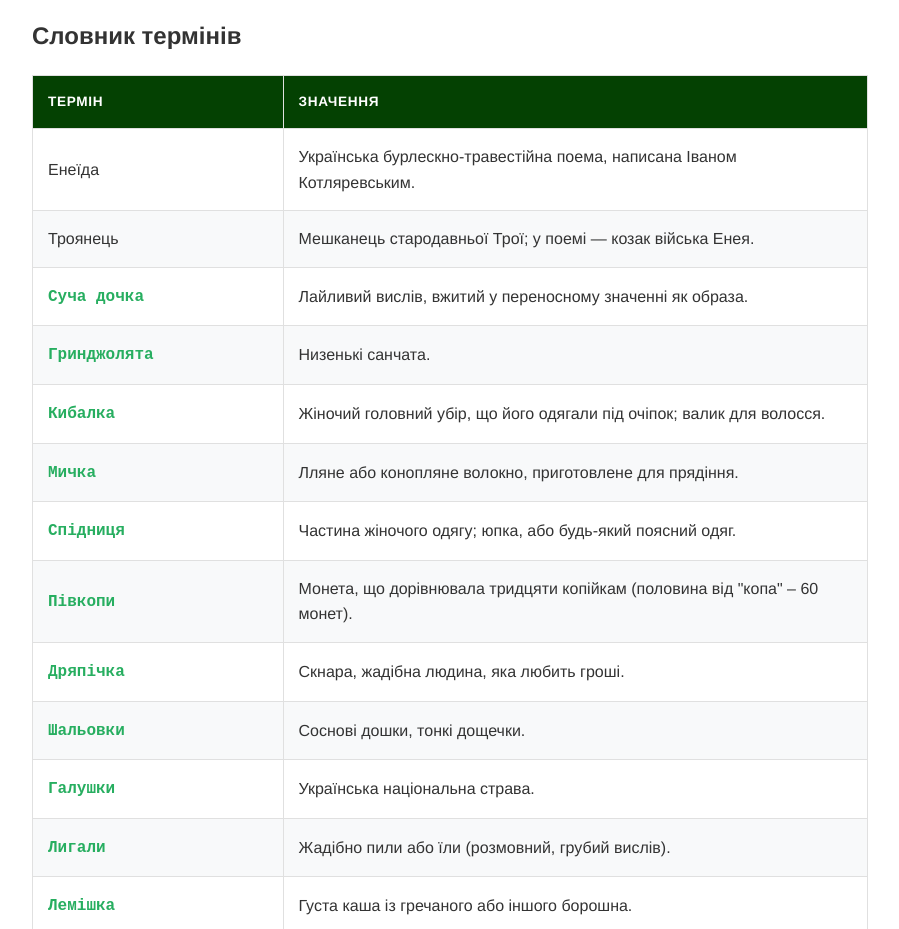
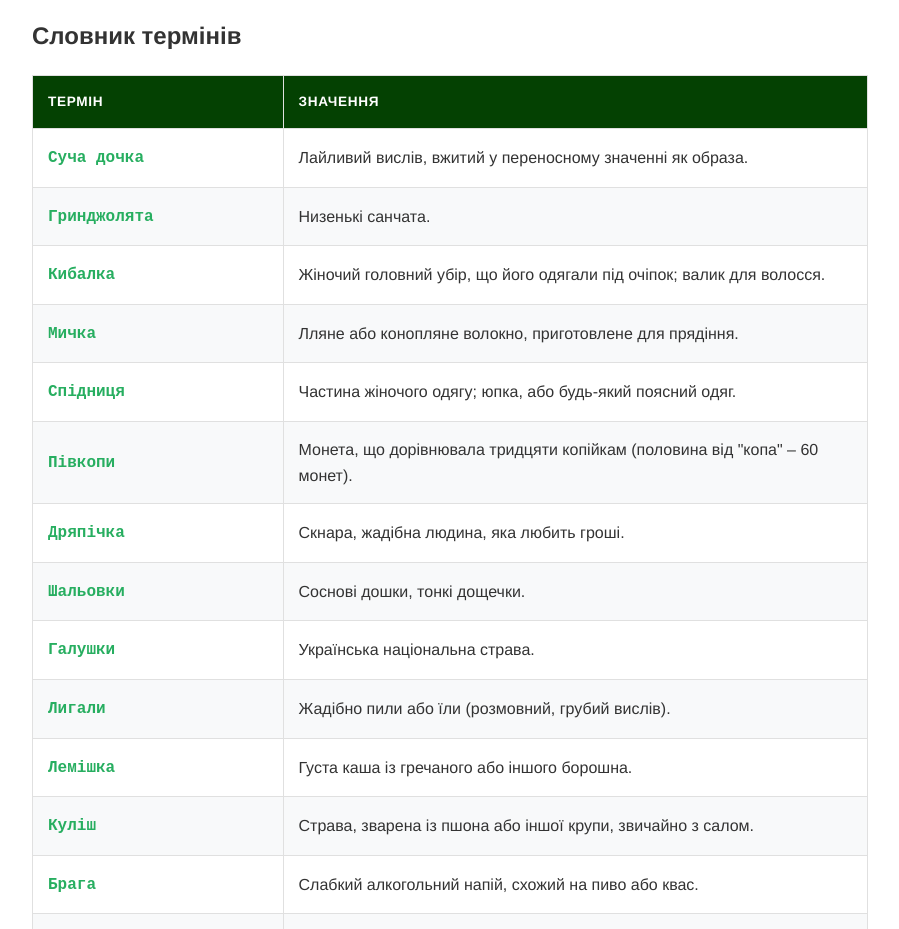
Before and after one commit to pozzz-code/eneida-wiki, a plain HTML site: page index.html in a window 1280 px wide. Shown: the part 9580-10509 px from the top of the page, without its empty margins (190-1089 px from the left). Drawn offline with Linux system fonts and the light colour scheme.

Commit message:
Add files via upload

```diff
--- a/index.html
+++ b/index.html
@@ -377,14 +377,7 @@
                     </tr>
                 </thead>
                 <tbody>
-                    <tr>
-                        <td>Енеїда</td>
-                        <td>Українська бурлескно-травестійна поема, написана Іваном Котляревським.</td>
-                    </tr>
-                    <tr>
-                        <td>Троянець</td>
-                        <td>Мешканець стародавньої Трої; у поемі — козак війська Енея.</td>
-                    </tr>
+
                     <tr>
                         <td id="suchadochka"><a href="#suchadochka-ref">Суча дочка</a></td>
                         <td>Лайливий вислів, вжитий у переносному значенні як образа.</td>
```
